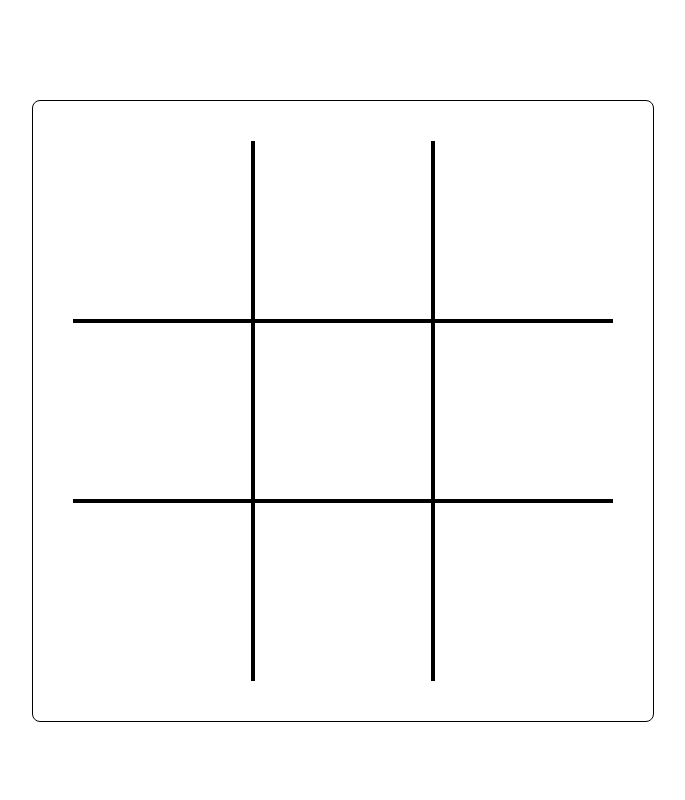
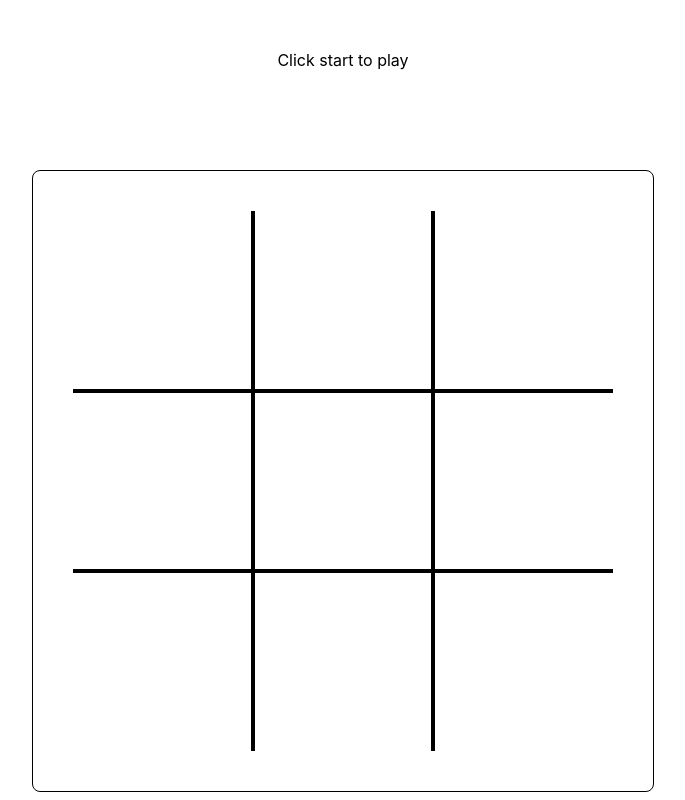
Before and after one commit to m-ghiringhelli/tactictoe, a React (Create React App) app: page / in a window 1280 px wide. Shown: the whole page, without its empty margins (297-982 px from the left). Built offline with nearby package versions, Linux system fonts and the light colour scheme.

Commit message:
center message text

```diff
--- a/src/App.css
+++ b/src/App.css
@@ -1,38 +1,4 @@
-.App {
+html, body, #root, .App {
+  height: 100%;
   text-align: center;
 }
-
-.App-logo {
-  height: 40vmin;
-  pointer-events: none;
-}
-
-@media (prefers-reduced-motion: no-preference) {
-  .App-logo {
-    animation: App-logo-spin infinite 20s linear;
-  }
-}
-
-.App-header {
-  background-color: #282c34;
-  min-height: 100vh;
-  display: flex;
-  flex-direction: column;
-  align-items: center;
-  justify-content: center;
-  font-size: calc(10px + 2vmin);
-  color: white;
-}
-
-.App-link {
-  color: #61dafb;
-}
-
-@keyframes App-logo-spin {
-  from {
-    transform: rotate(0deg);
-  }
-  to {
-    transform: rotate(360deg);
-  }
-}
--- a/src/App.js
+++ b/src/App.js
@@ -1,8 +1,9 @@
-import logo from './logo.svg';
+import { useEffect } from 'react';
 import './App.css';
 import { GameContext } from './context/GameContext';
 import { useContext } from 'react';
 import Board from './components/Board/Board.js';
+import GameMessage from './components/GameMessage/GameMessage.js';
 
 function App() {
   const {
@@ -16,10 +17,49 @@ function App() {
     setGameMessage
   } = useContext(GameContext);
 
+  function matchThree(a, b, c) {
+    if (!a || !b || !c) return false;
+    return ((a === b) && (b === c));
+  }
+
+  function checkWin() {
+    const win =
+      active ?
+        matchThree(board[0].content, board[1].content, board[2].content) ||
+        matchThree(board[3].content, board[4].content, board[5].content) ||
+        matchThree(board[6].content, board[7].content, board[8].content) ||
+        matchThree(board[0].content, board[3].content, board[6].content) ||
+        matchThree(board[1].content, board[4].content, board[7].content) ||
+        matchThree(board[2].content, board[5].content, board[8].content) ||
+        matchThree(board[0].content, board[4].content, board[8].content) ||
+        matchThree(board[2].content, board[4].content, board[6].content) :
+        false
+    ;
+    return win;
+  }
+
+  function checkCatsGame() {
+    let cats = true;
+    for (let sqr of board) {
+      if (!sqr.content) cats = false;
+    }
+    return cats;
+  }
+
+  useEffect(() => {
+    const win = checkWin();
+    const cats = checkCatsGame();
+    const player = currentPlayer === 'X' ? 'O' : 'X';
+    win && setGameMessage(`${player} wins!`);
+    cats && setGameMessage('Cats game!');
+    (win || cats) && setActive(!active);
+  }, [board]);
+
   return (
-    <div>
+    <>
+      <GameMessage />
       <Board />
-    </div>
+    </>
   );
 }
 
--- a/src/components/Board/Board.css
+++ b/src/components/Board/Board.css
@@ -5,7 +5,7 @@
   width: 540px;
   height: 540px;
   margin: auto;
-  margin-top: 100px;
+  margin-top: 50px;
   display: flex;
   flex-wrap: wrap;
 }
--- /dev/null
+++ b/src/components/GameMessage/GameMessage.css
@@ -0,0 +1,6 @@
+.message {
+  display: flex;
+  justify-content: center;
+  align-items: center;
+  height: 15%;
+}
--- /dev/null
+++ b/src/components/GameMessage/GameMessage.js
@@ -0,0 +1,11 @@
+import React, { useContext } from 'react';
+import { GameContext } from '../../context/GameContext';
+import './GameMessage.css';
+
+export default function GameMessage() {
+  const { gameMessage } = useContext(GameContext);
+
+  return (
+    <div className='message'>{gameMessage}</div>
+  );
+}
--- a/src/components/Square/Square.js
+++ b/src/components/Square/Square.js
@@ -21,44 +21,6 @@ export default function Square({ square }) {
     ));
   };
 
-  function matchThree(a, b, c) {
-    if (!a || !b || !c) return false;
-    return ((a === b) && (b === c));
-  }
-
-  function checkWin() {
-    const win =
-      active ?
-        matchThree(board[0].content, board[1].content, board[2].content) ||
-        matchThree(board[3].content, board[4].content, board[5].content) ||
-        matchThree(board[6].content, board[7].content, board[8].content) ||
-        matchThree(board[0].content, board[3].content, board[6].content) ||
-        matchThree(board[1].content, board[4].content, board[7].content) ||
-        matchThree(board[2].content, board[5].content, board[8].content) ||
-        matchThree(board[0].content, board[4].content, board[8].content) ||
-        matchThree(board[2].content, board[4].content, board[6].content) :
-        false
-    ;
-    return win;
-  }
-
-  function checkCatsGame() {
-    let cats = true;
-    for (let sqr of board) {
-      if (!sqr.content) cats = false;
-    }
-    return cats;
-  }
-
-  useEffect(() => {
-    const win = checkWin();
-    const cats = checkCatsGame();
-    const player = currentPlayer === 'X' ? 'O' : 'X';
-    win && setGameMessage(`${player} wins!`);
-    cats && setGameMessage('Cats game!');
-    (win || cats) && setActive(!active);
-  }, [board]);
-
   return (
     <div className='square' onClick={handleClick}>{`${square.content}`}</div>
   );
```
